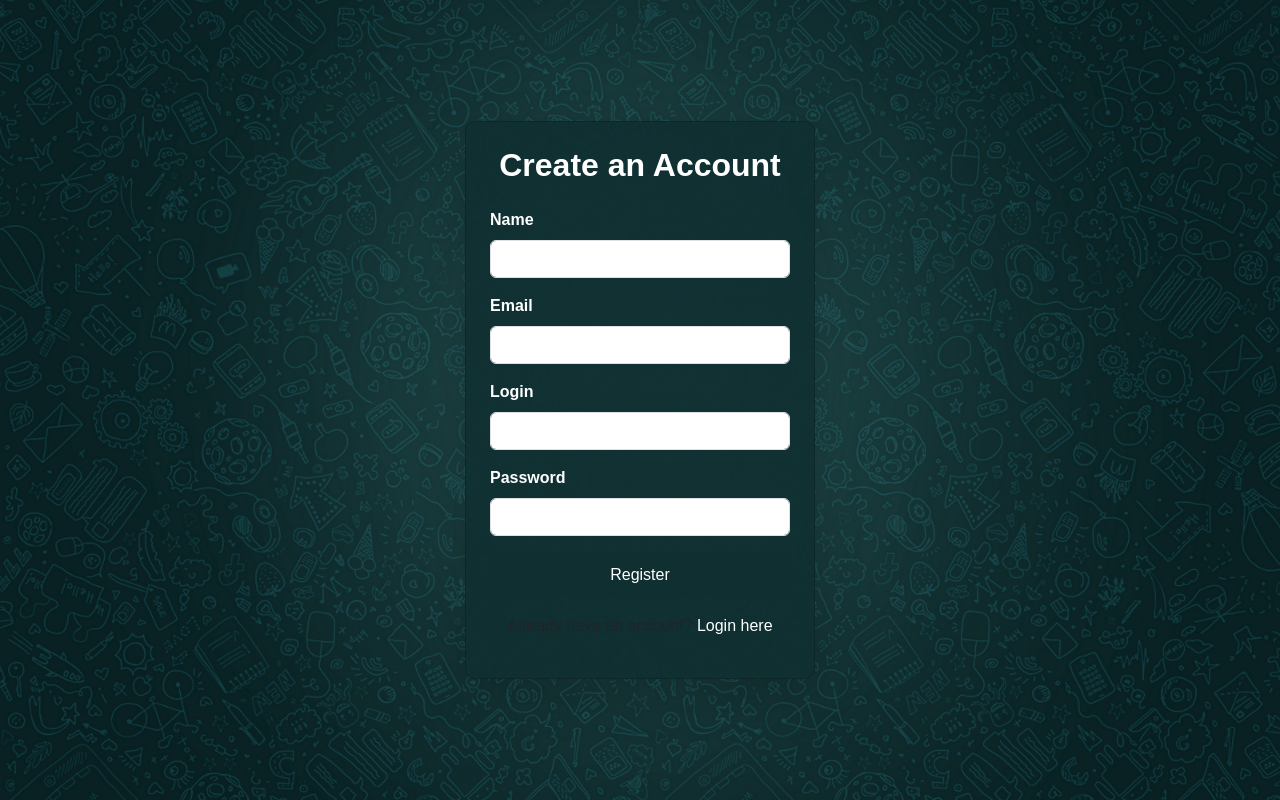
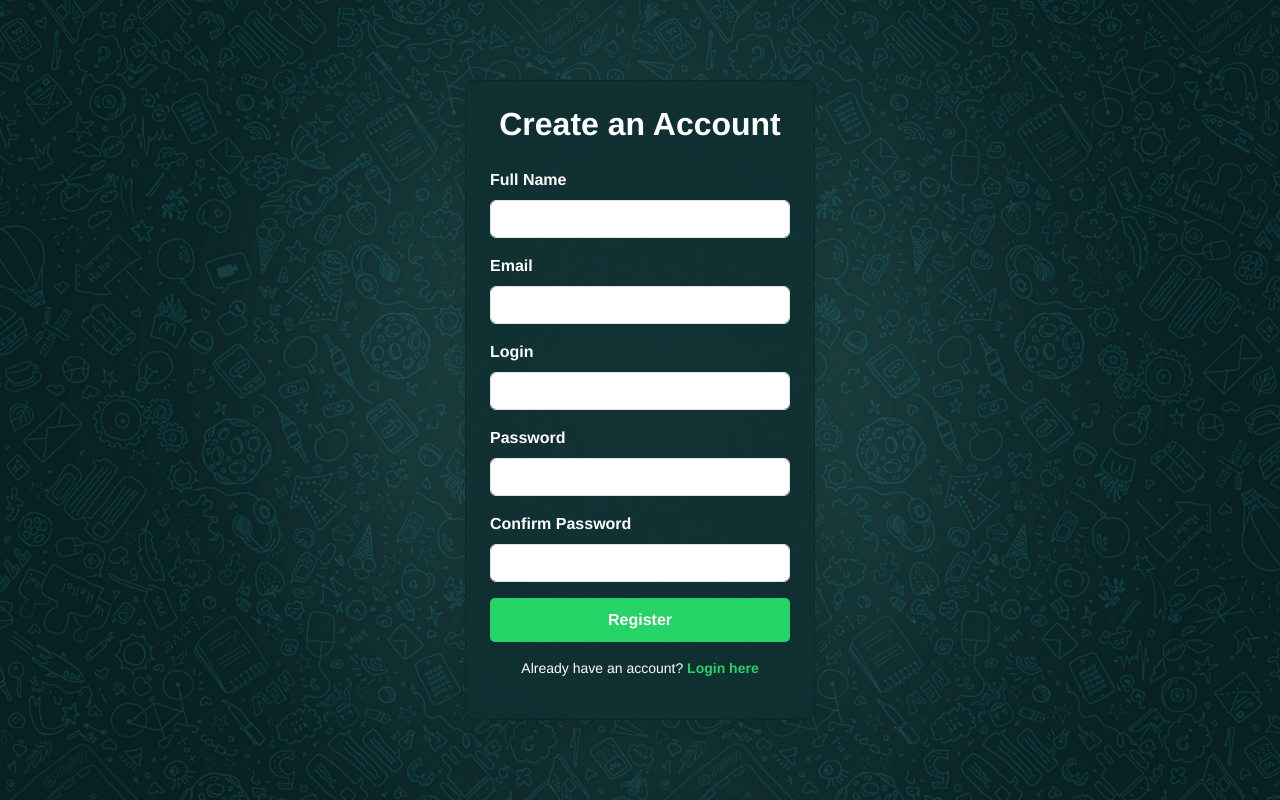
Before and after one commit to OthmaneAbder2303/Community, a Flask app: page /register in a window 1280 px wide. Run offline with Flask 3, Linux system fonts and the light colour scheme; some libraries are stand-ins or nearby versions.

Commit message:
adding the confirm passwd & styling

```diff
--- a/static/register.css
+++ b/static/register.css
@@ -1,18 +1,14 @@
 body {
     background: url('/static/images/wp.webp') no-repeat center center fixed;
     background-size: cover;
-    font-family: Arial, sans-serif;
+    font-family: 'Helvetica Neue', Arial, sans-serif;
     animation: fadeIn 1.5s ease-in-out;
-    color: #102f31;
+    color: #ffffff; /* Set default text color to white */
 }
 
 @keyframes fadeIn {
-    from {
-        opacity: 0;
-    }
-    to {
-        opacity: 1;
-    }
+    from { opacity: 0; }
+    to { opacity: 1; }
 }
 
 .card {
@@ -31,20 +27,15 @@ body {
 }
 
 @keyframes slideDown {
-    from {
-        transform: translateY(-20px);
-        opacity: 0;
-    }
-    to {
-        transform: translateY(0);
-        opacity: 1;
-    }
+    from { transform: translateY(-20px); opacity: 0; }
+    to { transform: translateY(0); opacity: 1; }
 }
 
 h2 {
     color: #ffffff;
     font-weight: bold;
     animation: fadeIn 1.2s ease-in-out;
+    text-align: center;
 }
 
 .form-label {
@@ -73,32 +64,38 @@ h2 {
 }
 
 .btn-primary {
-    background-color: #102f31;
-    border-color: #102f31;
+    background-color: #25D366; /* WhatsApp green */
+    border: none;
     transition: background-color 0.3s ease, transform 0.2s ease, box-shadow 0.3s ease;
     padding: 10px;
     width: 100%;
     border-radius: 5px;
+    font-weight: bold;
+    color: white;
 }
 
 .btn-primary:hover {
-    background-color: #0d2628;
-    border-color: #0a1d1e;
+    background-color: #1EBE57;
     transform: scale(1.05);
     box-shadow: 0 4px 8px rgba(0, 0, 0, 0.2);
 }
 
+/* Fix visibility of "Already have an account?" */
+p {
+    text-align: center;
+    font-size: 14px;
+    color: white; /* Ensures visibility */
+    margin-top: 15px; /* Adds space above */
+}
+
 p a {
-    color: #ffffff;
+    color: #25D366; /* WhatsApp green */
     text-decoration: none;
+    font-weight: bold;
     transition: color 0.3s ease;
 }
 
 p a:hover {
     text-decoration: underline;
-    color: #d1e7e8;
+    color: #1EBE57;
 }
-
-p span {
-    color: #d1e7e8;
-}
--- /dev/null
+++ b/static/register.js
@@ -0,0 +1,11 @@
+document.addEventListener("DOMContentLoaded", function () {
+    document.querySelector("form").addEventListener("submit", function (event) {
+        let password = document.getElementById("password").value;
+        let confirmPassword = document.getElementById("confirm-password").value;
+
+        if (password !== confirmPassword) {
+            alert("Passwords do not match!");
+            event.preventDefault(); // Prevent form submission
+        }
+    });
+});
--- a/templates/login.html
+++ b/templates/login.html
@@ -10,7 +10,7 @@
 <body>
     <div class="container d-flex justify-content-center align-items-center vh-100">
         <div class="card p-4 shadow-lg" style="width: 350px;">
-            <h2 class="text-center mb-4">Chat Now Login</h2>
+            <h2 class="text-center mb-4">Login</h2>
             <form action="/login" method="POST">
                 <div class="mb-3">
                     <label for="username" class="form-label">Username</label>
--- a/templates/register.html
+++ b/templates/register.html
@@ -13,7 +13,7 @@
             <h2 class="text-center mb-4">Create an Account</h2>
             <form action="/register" method="POST">
                 <div class="mb-3">
-                    <label for="name" class="form-label">Name</label>
+                    <label for="name" class="form-label">Full Name</label>
                     <input type="text" class="form-control" id="name" name="name" required>
                 </div>
                 <div class="mb-3">
@@ -28,11 +28,19 @@
                     <label for="password" class="form-label">Password</label>
                     <input type="password" class="form-control" id="password" name="password" required>
                 </div>
+                <div class="mb-3">
+                    <label for="confirm-password" class="form-label">Confirm Password</label>
+                    <input type="password" class="form-control" id="confirm-password" name="confirm_password" required>
+                </div>
+
                 <button type="submit" class="btn btn-primary w-100">Register</button>
             </form>
             <p class="text-center mt-3">Already have an account? <a href="/login">Login here</a></p>
         </div>
     </div>
     <script src="https://cdn.jsdelivr.net/npm/bootstrap@5.3.0-alpha3/dist/js/bootstrap.bundle.min.js"></script>
+
+    <script src="/static/register.js"></script>
+
 </body>
 </html>
```
Also changed, not shown: static/login.css (+23 -26 lines).
